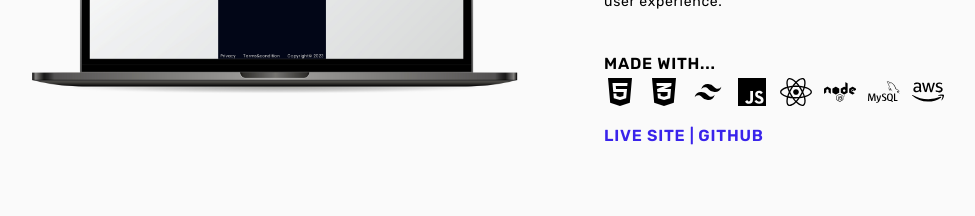
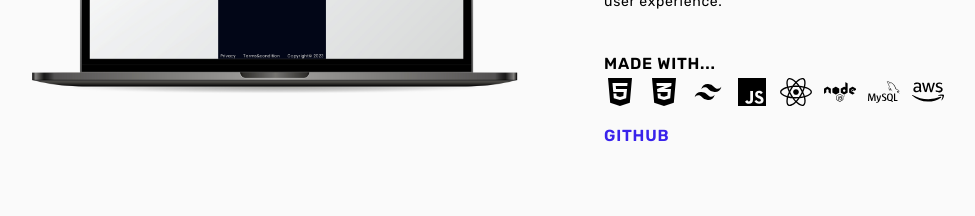
Before and after one commit to yeskwonny/yesportfolio, a React (Vite) app: page / in a window 1280 px wide. Shown: the part 2040-2256 px from the top of the page, without its empty margins (60-1035 px from the left). Built offline with nearby package versions, Linux system fonts and the light colour scheme.

Commit message:
edit project link

```diff
--- a/src/pages/Projects.jsx
+++ b/src/pages/Projects.jsx
@@ -68,13 +68,13 @@ function Projects() {
               </span>
             </div>
             <div className="text-center  text-[#3923eb] mt-4 mb-10 font-semibold">
-              <a
+              {/* <a
                 href="http://3.27.193.10/"
                 className="tracking-wider hover:font-bold duration-300"
               >
                 LIVE SITE{" "}
-              </a>
-              <span>|</span>
+              </a> */}
+              {/* <span>|</span> */}
               <a
                 href="https://github.com/yeskwonny/high-street-gym-frontend"
                 className="tracking-wider hover:font-bold duration-300"
```
